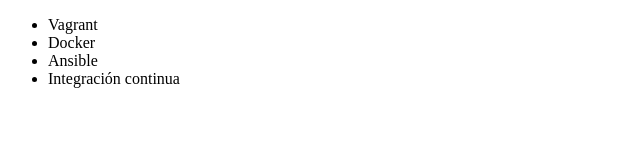
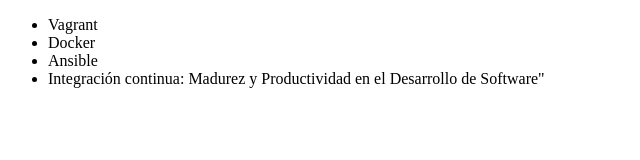
Before and after one commit to anasoledad/alura-git, a plain HTML site: page index.html in a window 1280 px wide. Shown: the whole page, without its empty margins (0-640 px from the left). Drawn offline with Linux system fonts and the light colour scheme.

Commit message:
Renombrando curso de Integración Continua

```diff
--- a/index.html
+++ b/index.html
@@ -9,7 +9,7 @@
          <li> Vagrant </li>
          <li> Docker </li>
          <li> Ansible </li>
-         <li> Integración continua </li>
+         <li> Integración continua: Madurez y Productividad en el Desarrollo de Software" </li>
      </ul>
 </body>
 </html>
```
